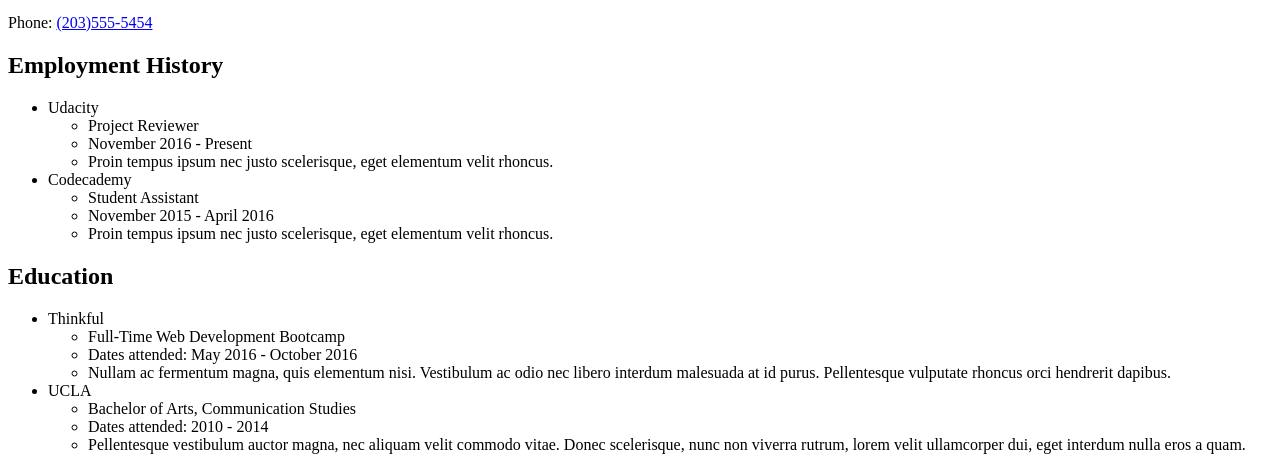
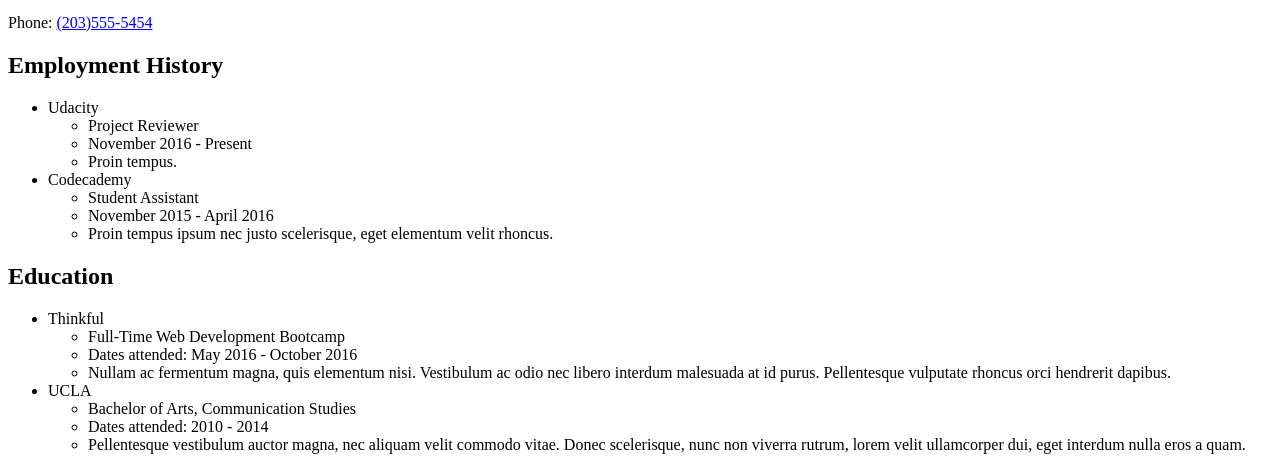
Before and after one commit to TCHayes/sally-resume, a plain HTML site: page index.html in a window 1280 px wide. Shown: the part 420-877 px from the top of the page. Drawn offline with Linux system fonts and the light colour scheme.

Commit message:
arbitrary commit.

```diff
--- a/index.html
+++ b/index.html
@@ -20,7 +20,7 @@
 					<ul>
 						<li>Project Reviewer</li>
 						<li>November 2016 - Present</li>
-						<li>Proin tempus ipsum nec justo scelerisque, eget elementum velit rhoncus.</li>
+						<li>Proin tempus.</li>
 					</ul>
 				<li>Codecademy</li>
 					<ul>
```
